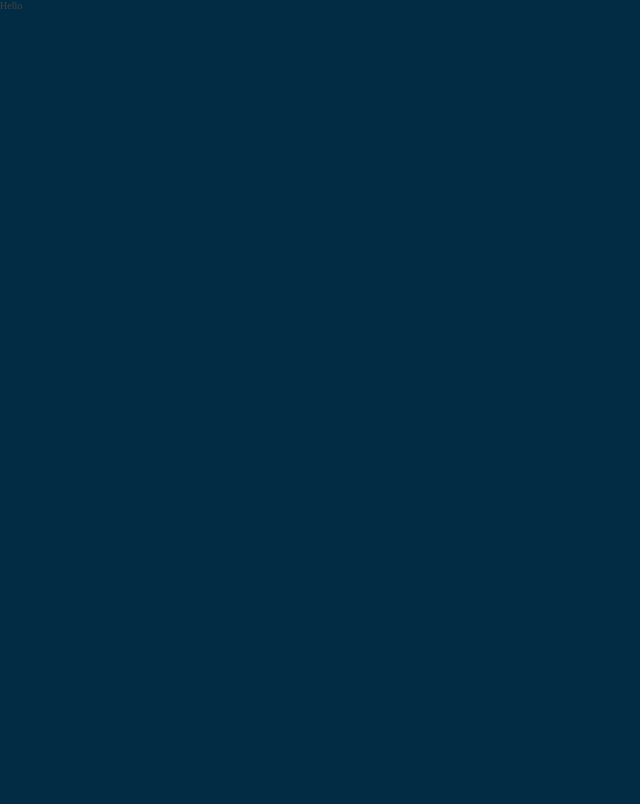
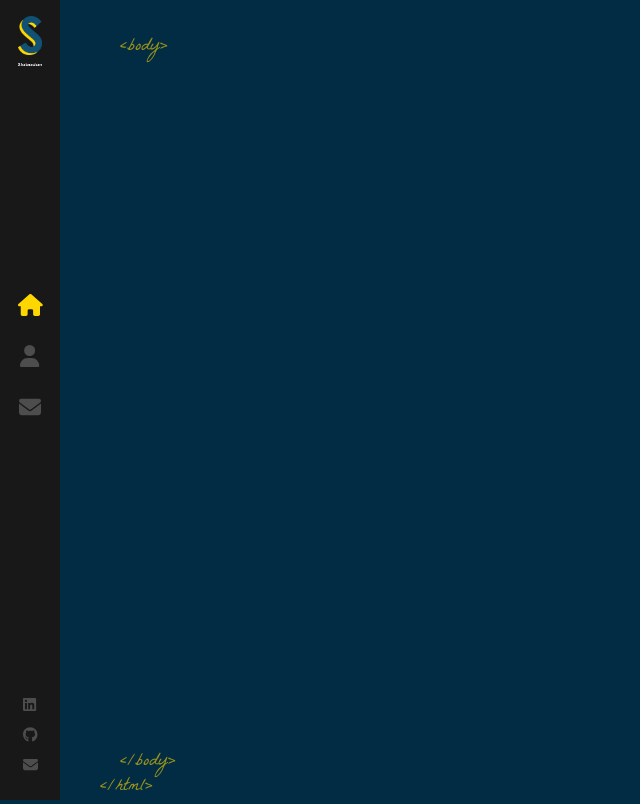
Before and after one commit to Charlie1099/new-portfolio-version-two, a React (Create React App) app in the folder portfolio-two/: page / in a window 1280 px wide. Shown: the whole page, without its empty margins (0-640 px from the left). Built offline with nearby package versions, Linux system fonts and the light colour scheme.

Commit message:
added icons and styling

```diff
--- a/portfolio-two/src/App.js
+++ b/portfolio-two/src/App.js
@@ -7,6 +7,7 @@ function App() {
     <>
     <Routes>
       <Route path="/" element={<Layout />} />
+
     </Routes>
     </>
   );
--- a/portfolio-two/src/Sidebar/index.js
+++ b/portfolio-two/src/Sidebar/index.js
@@ -0,0 +1,69 @@
+import { Link, NavLink } from 'react-router-dom'
+import './index.scss'
+import LogoS from '../assets/images/logo-s.png'
+import LogoSubtitle from '../assets/images/logo_sub.png'
+import { faEnvelope, faHome, faUser } from '@fortawesome/free-solid-svg-icons'
+import { FontAwesomeIcon } from '@fortawesome/react-fontawesome'
+import { faLinkedin, faGithub } from '@fortawesome/free-brands-svg-icons'
+
+const Sidebar = () => (
+  <div className="nav-bar">
+    <Link className="logo" to="/">
+      <img src={LogoS} alt="logo" />
+      <img classname="sub-logo" src={LogoSubtitle} alt="slobodan" />
+    </Link>
+    <nav>
+      <NavLink exact="true" activeclassname="active" to="/">
+        <FontAwesomeIcon icon={faHome} color="#4d4d4e" />
+      </NavLink>
+      <NavLink
+        exact="true"
+        activeclassname="active"
+        className="about-link"
+        to="/about"
+      >
+        <FontAwesomeIcon icon={faUser} color="#4d4d4e" />
+      </NavLink>
+      <NavLink
+        exact="true"
+        activeclassname="active"
+        className="contact-link"
+        to="/contact"
+      >
+        <FontAwesomeIcon icon={faEnvelope} color="#4d4d4e" />
+      </NavLink>
+    </nav>
+
+    <ul>
+      <li>
+        <a
+          href="https://www.linkedin.com/in/cameron-charlesworth-6b457b22a"
+          target="_blank"
+          rel="noreferrer"
+        >
+          <FontAwesomeIcon icon={faLinkedin} color="#4d4d4e" />
+        </a>
+      </li>
+      <li>
+        <a
+          href="https://github.com/Charlie1099"
+          target="_blank"
+          rel="noreferrer"
+        >
+          <FontAwesomeIcon icon={faGithub} color="#4d4d4e" />
+        </a>
+      </li>
+      <li>
+        <a
+          href="mailto:cdcharlesworth@gmail.com?subject=Contact from Portfolio Site"
+          target="_blank"
+          rel="noreferrer"
+        >
+          <FontAwesomeIcon icon={faEnvelope} color="#4d4d4e" />
+        </a>
+      </li>
+    </ul>
+  </div>
+)
+
+export default Sidebar
--- a/portfolio-two/src/Sidebar/index.scss
+++ b/portfolio-two/src/Sidebar/index.scss
@@ -0,0 +1,125 @@
+.nav-bar {
+    background: #181818;
+    width: 60px;
+    height: 100%;
+    position: absolute;
+    top: 0;
+    z-index: 3;
+    min-height: 500px;
+
+    .logo{
+       display: block;
+       padding: 8px 0;
+
+       img {
+        display: block;
+        margin: 8px auto;
+        width: 24px;
+        height: auto;
+
+        &.sub-logo {
+            width: 50px;
+        }
+       }
+    }
+}
+
+nav {
+    display: block;
+    text-align: center;
+    position: absolute;
+    height: 210px;
+    top: 50%;
+    margin-top: -120px;
+    width: 100%;
+
+    a {
+      font-size: 22px;
+      color: #4d4d4e;
+      display: block;
+      line-height: 51px;
+      height: 51px;
+      position: relative;
+      text-decoration: none;
+
+      i {
+        transition: all 0.3s ease-out;
+      }
+
+      &:hover {
+        color: #ffd700;
+
+        svg {
+          opacity: 0;
+        }
+
+        &:after {
+          opacity: 1;
+        }
+      }
+
+      &:after {
+        content: '';
+        font-size: 9px;
+        letter-spacing: 2px;
+        position: absolute;
+        bottom: 0;
+        display: block;
+        width: 100%;
+        text-align: center;
+        opacity: 0;
+        -webkit-transition: all 0.3s ease-out;
+        transition: all 0.3s ease-out;
+      }
+
+      &:first-child {
+        &:after {
+          content: 'HOME';
+        }
+      }
+    }
+
+    a.about-link {
+      &:after {
+        content: 'ABOUT';
+      }
+    }
+
+    a.contact-link {
+      &:after {
+        content: 'CONTACT';
+      }
+    }
+
+    a.active {
+      svg {
+        color: #ffd700;
+      }
+    }
+  }
+
+
+    ul {
+        position: absolute;
+        bottom: 20px;
+        width: 100%;
+        display: block;
+        padding: 0;
+        list-style: none;
+        text-align: center;
+        margin: 0;
+
+        li {
+          a {
+            padding: 7px 0;
+            display: block;
+            font-size: 15px;
+            line-height: 16px;
+            color: #4d4d4e;
+          }
+
+          &:hover svg {
+              color: #ffd700;
+          }
+        }
+      }
--- a/portfolio-two/src/components/Layout/index.js
+++ b/portfolio-two/src/components/Layout/index.js
@@ -1,6 +1,23 @@
-import './index.scss';
+import './index.scss'
+import Sidebar from '../../Sidebar'
+import { Outlet } from 'react-router-dom'
 
 const Layout = () => {
-    return <>Hello</>
+  return (
+  <div className="App">
+    <Sidebar />
+    <div className="page">
+      <span className="tags top-tags">&lt;body&gt;</span>
+
+      <Outlet />
+
+      <span className="tags bottom-tags">
+        &lt;/body&gt;
+        <br />
+        <span className='bottom-tag-html'>&lt;/html&gt;</span>
+        </span>
+    </div>
+  </div>
+  )
 }
-export default Layout;
+export default Layout
--- a/portfolio-two/src/components/Layout/index.scss
+++ b/portfolio-two/src/components/Layout/index.scss
@@ -0,0 +1,24 @@
+.page {
+    width: 100%;
+    height: 100%;
+    position: absolute;
+}
+
+.top-tags {
+    bottom: auto;
+    top: 35px;
+}
+
+.tags {
+    color: #ffd700;
+    opacity: 0.6;
+    position: absolute;
+    bottom: 0;
+    left: 120px;
+    font-size: 18px;
+    font-family: "La Belle Aurore";
+}
+
+.bottom-tag-html {
+    margin-left: -20px;
+}
--- a/portfolio-two/src/index.css
+++ b/portfolio-two/src/index.css
@@ -4,7 +4,7 @@ html {
 
 body {
   margin: 0;
-  font-family: 300 11px/1.4 'Helvetica Neue', 'sans-serif';
+  font: 300 11px/1.4 'Helvetica Neue', 'sans-serif';
   color: #444;
   background: #022c43;
   overflow: hidden;
```
